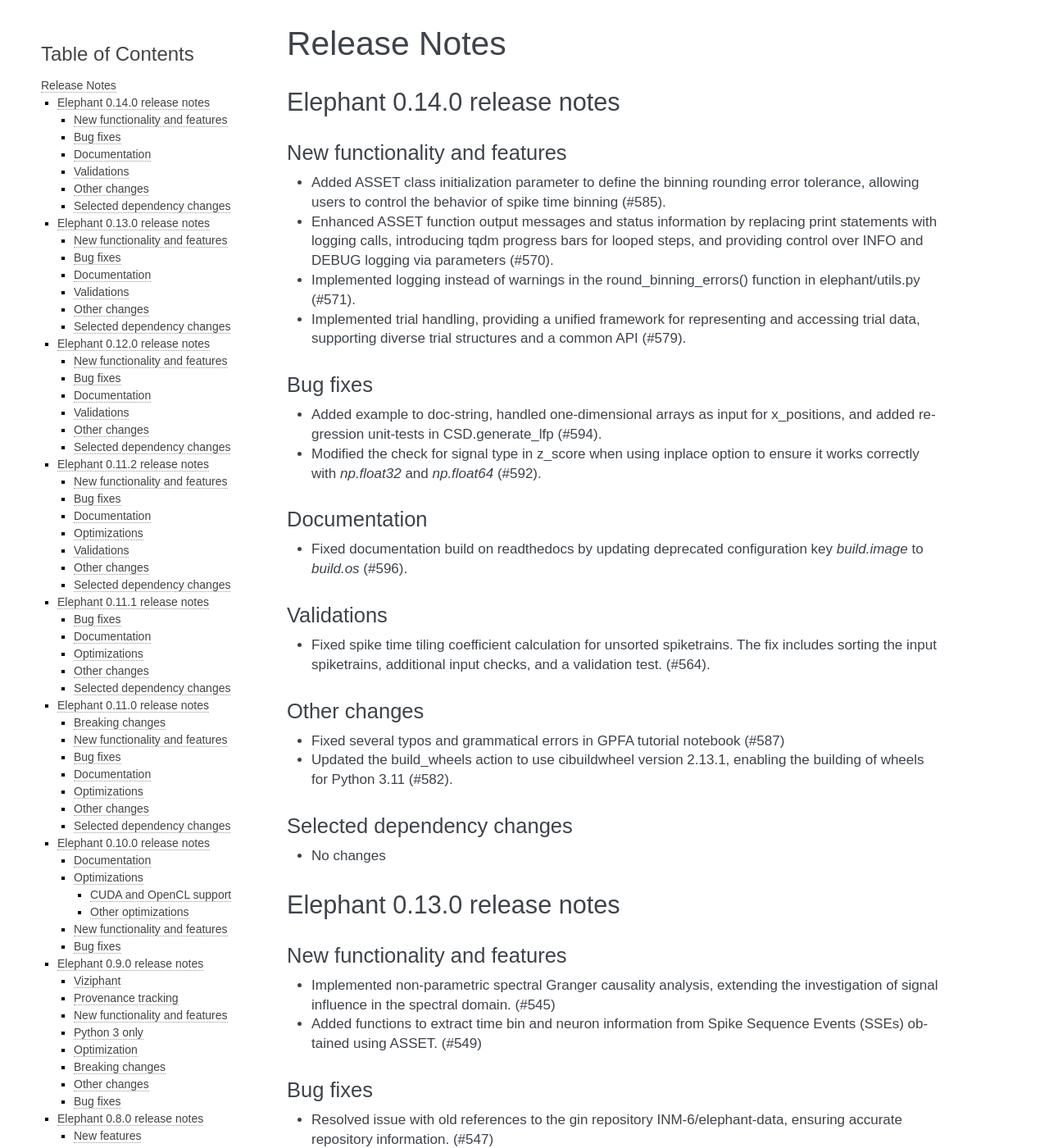
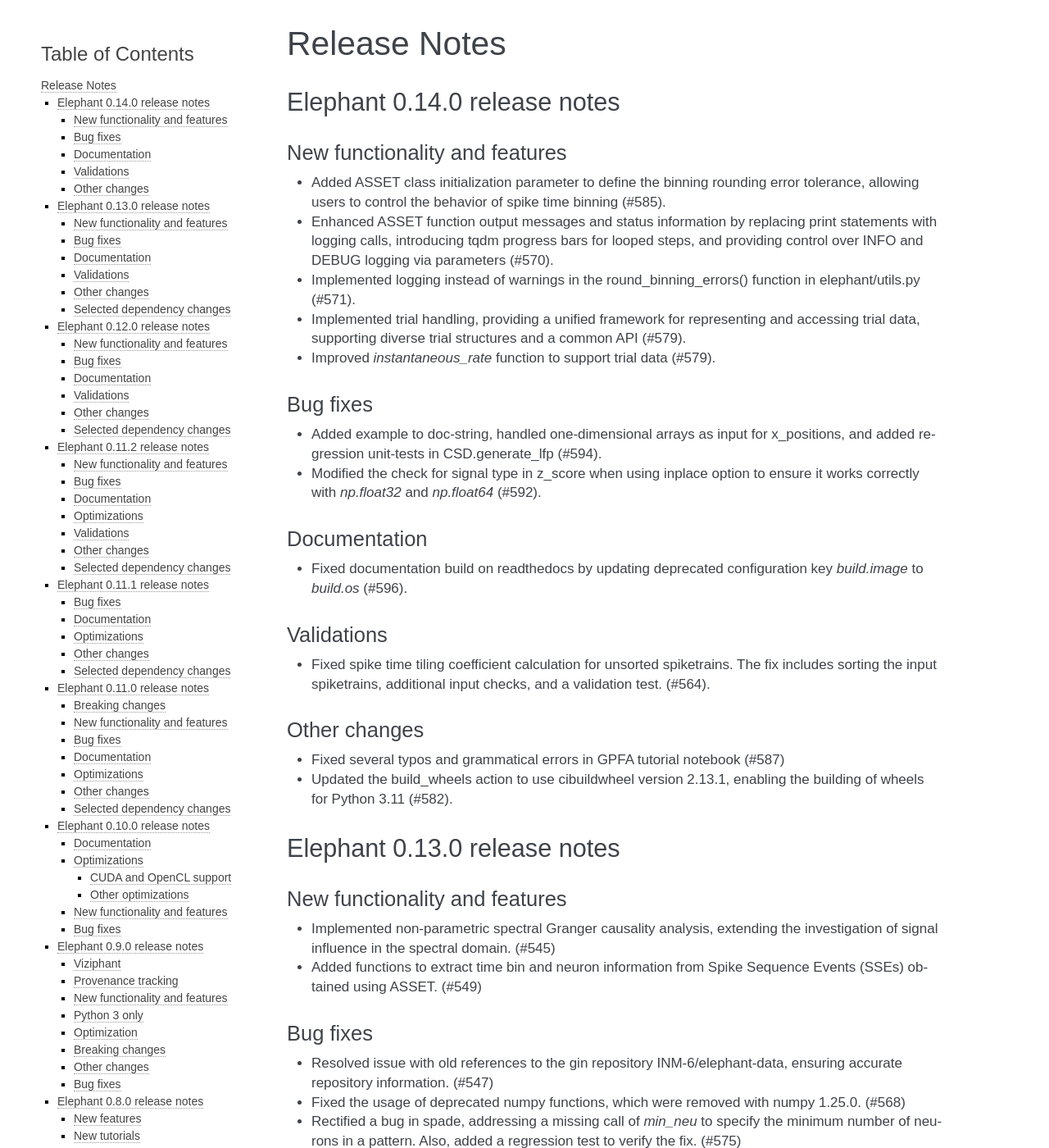
Before and after one commit to NeuralEnsemble/elephant, a Sphinx documentation site: the page built from doc/release_notes.rst, in a window 1280 px wide and 1400 px high. Shown: the whole window at 82% size. Built offline with Sphinx 7.4.7, drawn with Linux system fonts in a browser that asks for light colours; pages that are not in the unit, such as notebooks, are missing from menus; the version number could not be read and is left out.

Commit message:
update release notes in documentation

```diff
--- a/doc/release_notes.rst
+++ b/doc/release_notes.rst
@@ -12,6 +12,7 @@ New functionality and features
 * Enhanced ASSET function output messages and status information by replacing print statements with logging calls, introducing tqdm progress bars for looped steps, and providing control over INFO and DEBUG logging via parameters (#570).
 * Implemented logging instead of warnings in the round_binning_errors() function in elephant/utils.py (#571).
 * Implemented trial handling, providing a unified framework for representing and accessing trial data, supporting diverse trial structures and a common API (#579).
+* Improved `instantaneous_rate` function to support trial data (#579).
 
 Bug fixes
 ---------
@@ -30,10 +31,6 @@ Other changes
 -------------
 * Fixed several typos and grammatical errors in GPFA tutorial notebook (#587)
 * Updated the build_wheels action to use cibuildwheel version 2.13.1, enabling the building of wheels for Python 3.11 (#582).
-
-Selected dependency changes
----------------------------
-* No changes
 
 
 Elephant 0.13.0 release notes
```
